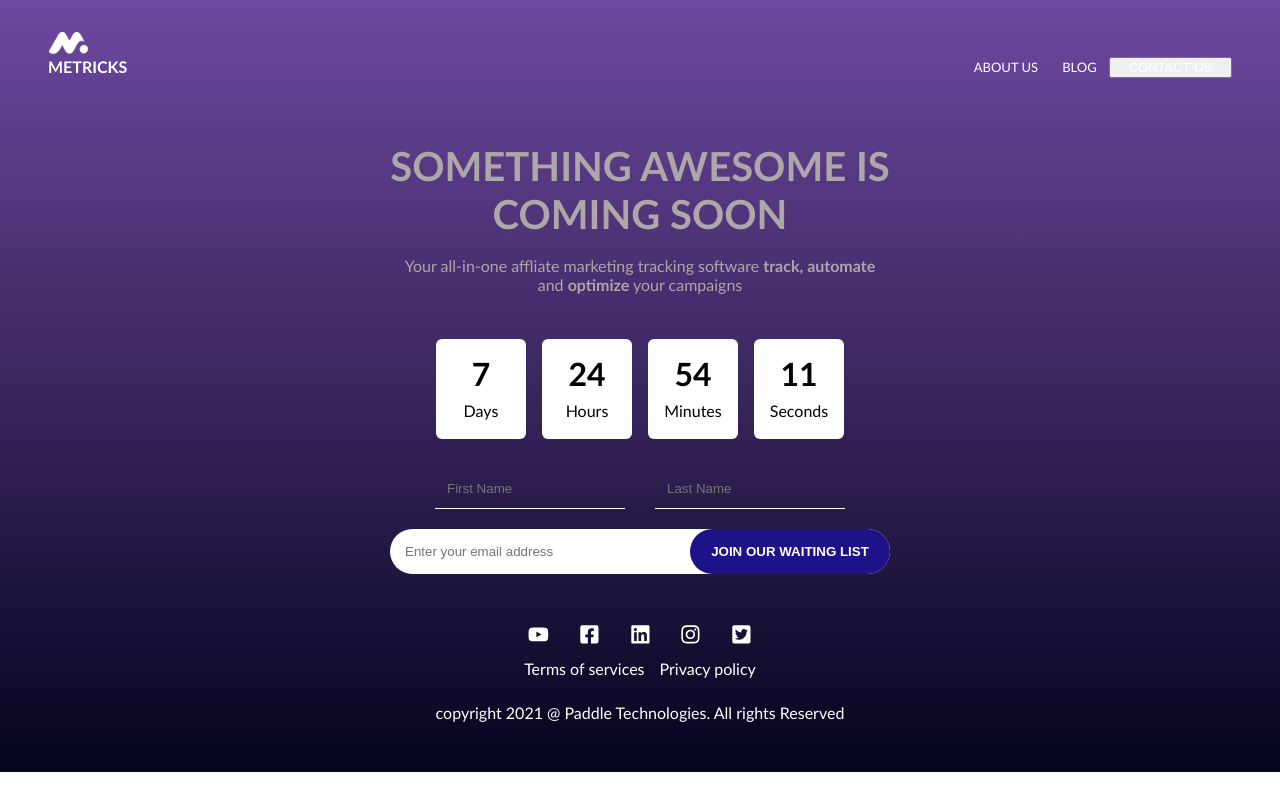
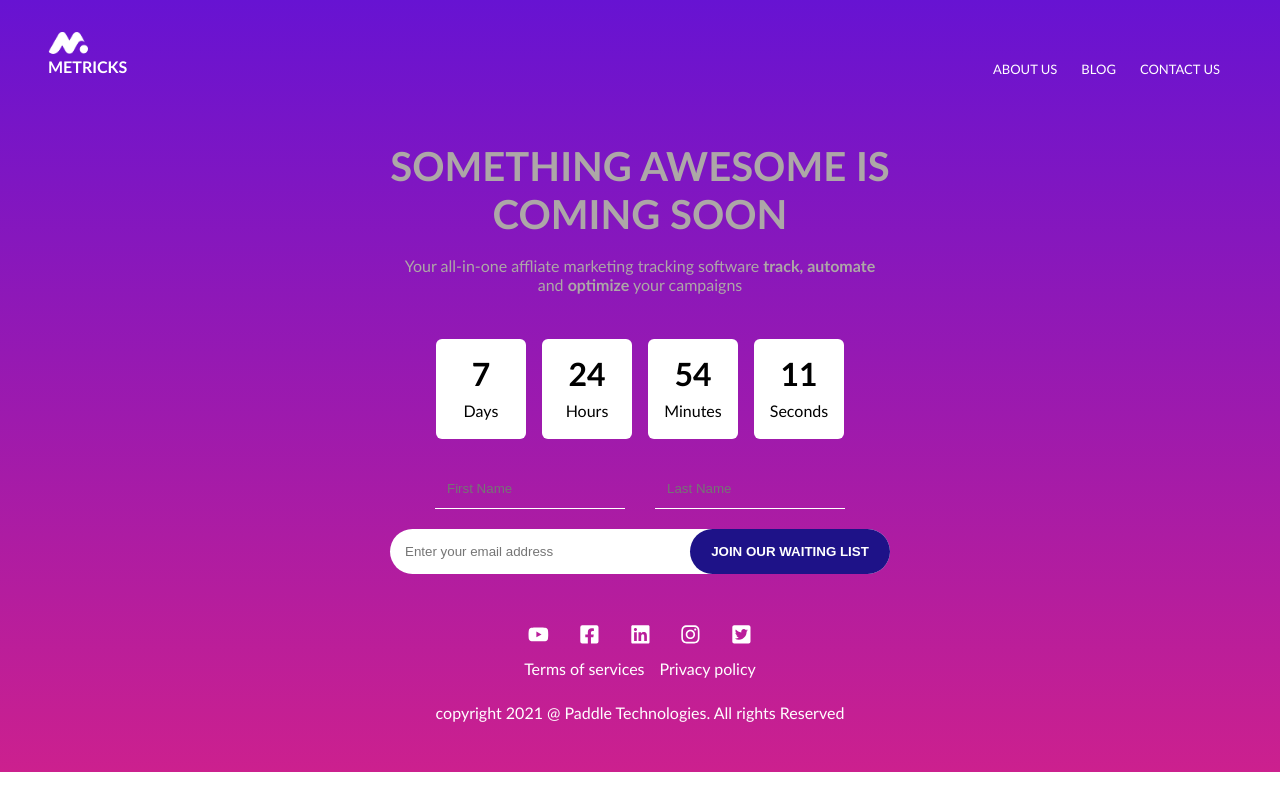
Before and after one commit to Jolah1/paddle-frontend-assessment, a React (Create React App) app: page /comingsoon in a window 1280 px wide. Built offline with nearby package versions, Linux system fonts and the light colour scheme.

Commit message:
bug detected

```diff
--- a/src/components/Navbar/Navbar.js
+++ b/src/components/Navbar/Navbar.js
@@ -18,9 +18,9 @@ const Navbar = () => {
 
               <div className={styles.links}>
                   <ul>
-                      <Link to='/about'><li>About Us</li></Link>
-                      <Link to='/blog'><li>Blog</li></Link>
-                     <button id='btn'> <Link to='/contact' className='active'><li>Contact Us</li></Link></button>
+                      <Link to='/about'><li>ABOUT US</li></Link>
+                      <Link to='/blog'><li>BLOG</li></Link>
+                     <Link to='/contact'className='active'><li>CONTACT US</li></Link>
                   </ul>
               </div>
 
--- a/src/components/Navbar/navbar.module.css
+++ b/src/components/Navbar/navbar.module.css
@@ -20,13 +20,13 @@ ul li{
     display: inline;
     margin: 0 12px;
     color: white;
-    text-transform: uppercase;
     font-weight: lighter;
     font-size: small;
+
 }
 
-.active{
-    background-color: rgb(30, 18, 136);
+ .active {
+    background-color: rgb(24, 18, 76);
     border-radius: 50px;
     padding: 6px;
 }
--- a/src/index.css
+++ b/src/index.css
@@ -5,7 +5,7 @@
 }
 
 body{
-    background: linear-gradient(to bottom, rgb(110, 72, 160), rgb(4, 4, 29));
+  background-image: linear-gradient(to top, #cc208e 0%, #6713d2 100%);
     background-repeat: no-repeat;
     font-family: calibri;
     width: 100%;
```
